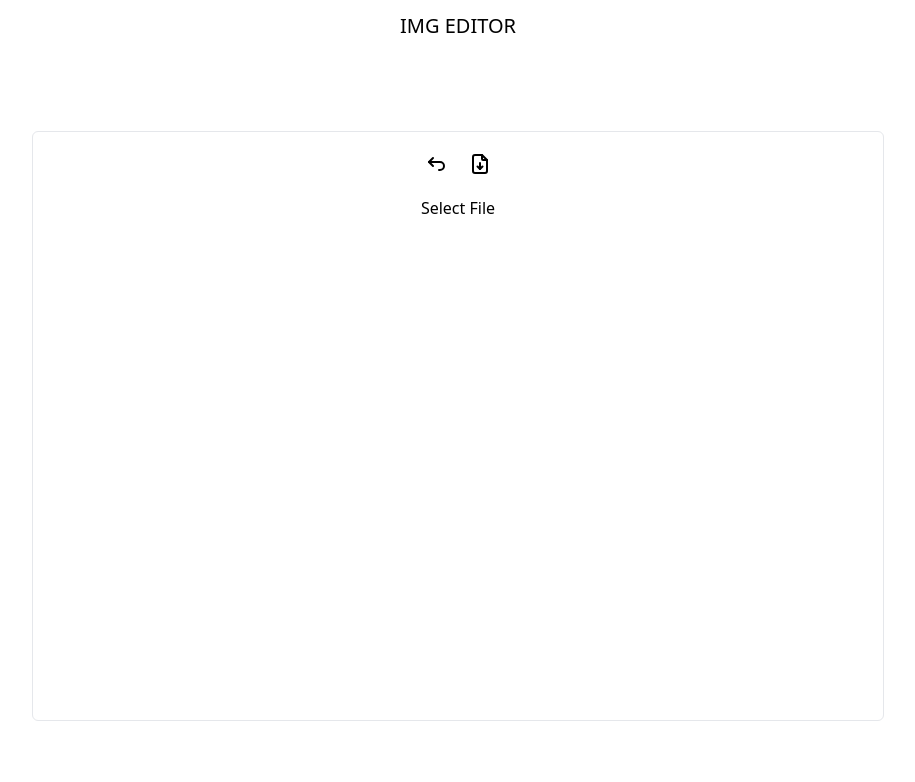
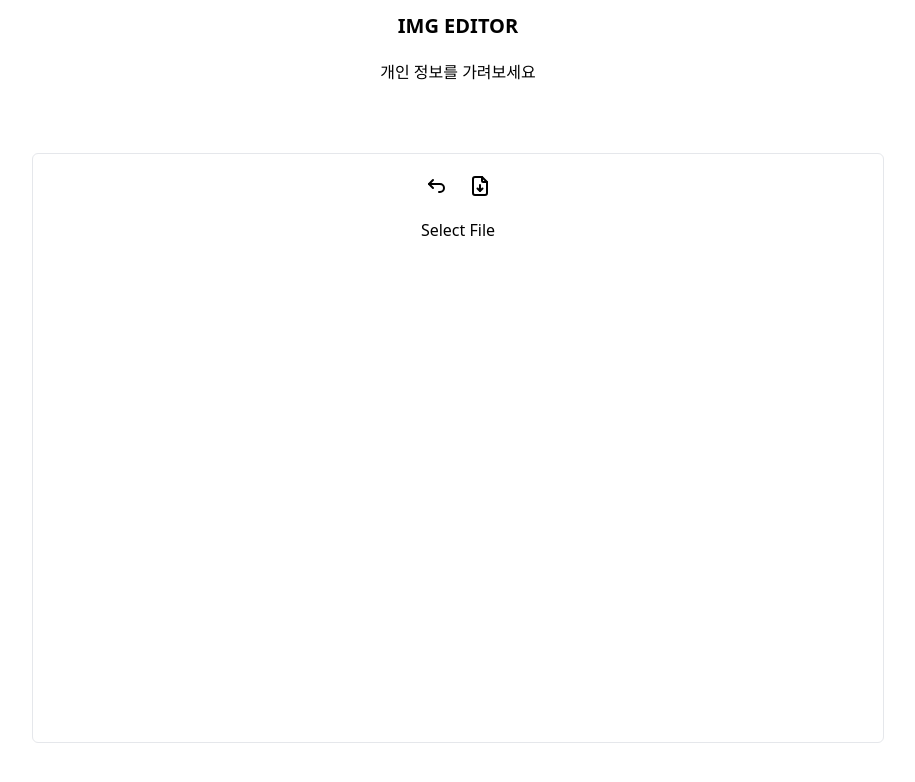
Before and after one commit to tyange/image-editor-exam, a React (Vite) app: page / in a window 1280 px wide. Shown: the top 782 px of the page, without its empty margins (182-1097 px from the left). Built offline with nearby package versions, Linux system fonts and the light colour scheme.

Commit message:
Header에 문구 추가

```diff
--- a/src/components/Header.tsx
+++ b/src/components/Header.tsx
@@ -1,9 +1,10 @@
 const Header = () => {
   return (
     <header className="p-3 box-border">
-      <nav className="flex items-center justify-center">
-        <div>
-          <p className="text-xl">IMG EDITOR</p>
+      <nav className="flex justify-center">
+        <div className="text-center">
+          <p className="text-xl mb-5 font-bold">IMG EDITOR</p>
+          <span>개인 정보를 가려보세요</span>
         </div>
       </nav>
     </header>
```
